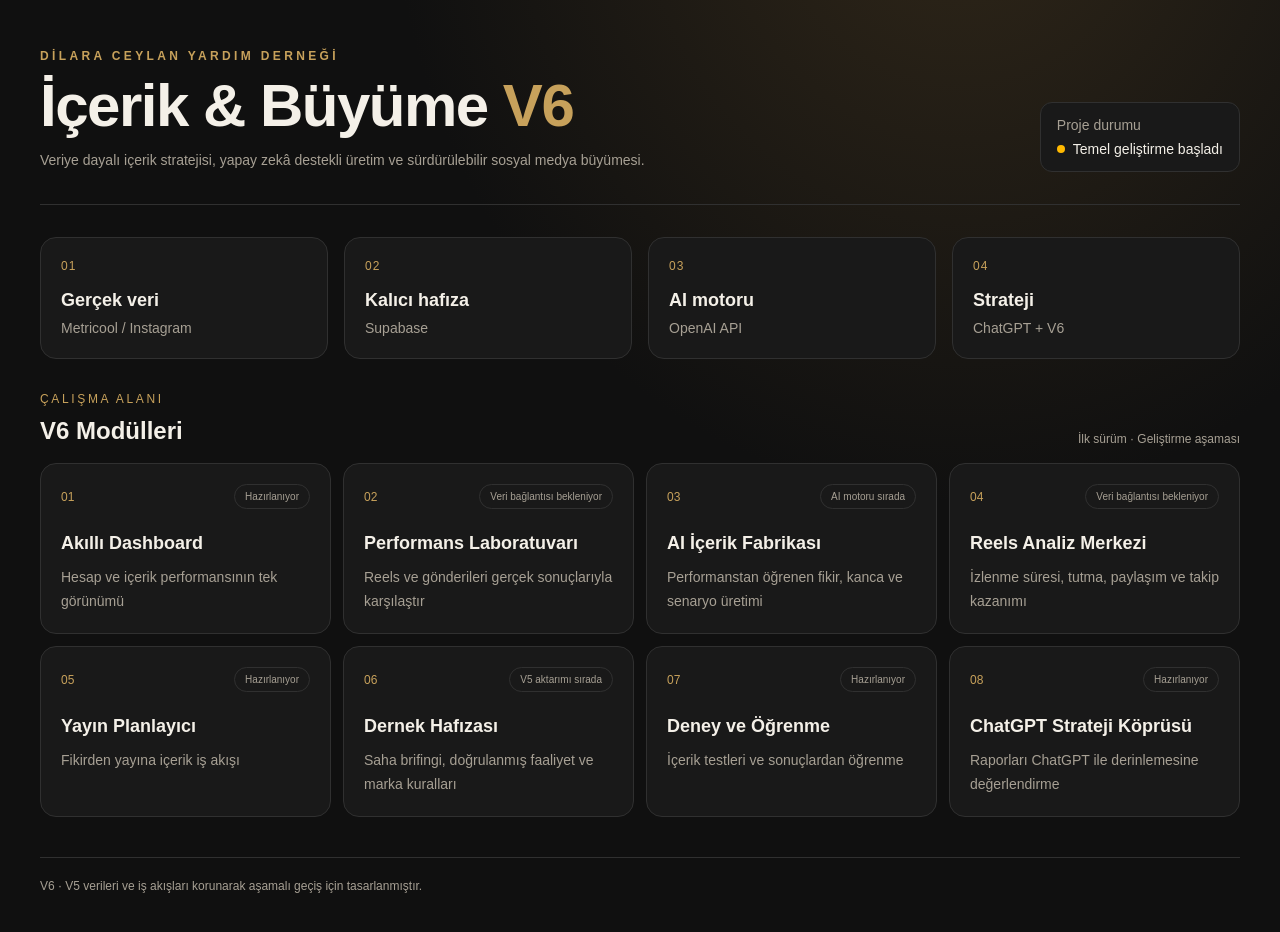
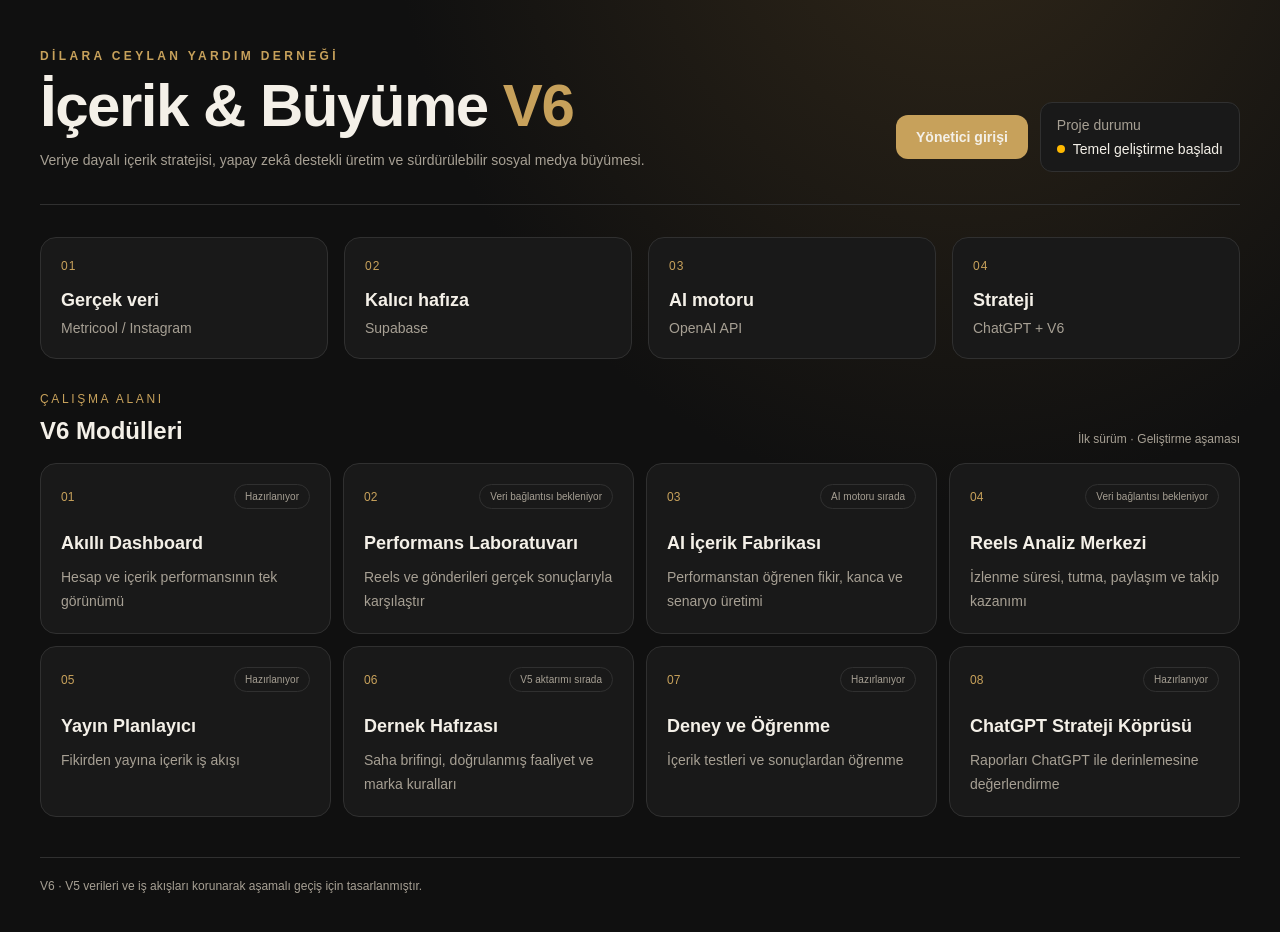
Before and after one commit to mehmetqezqinci/icerik-fabrikasi, a Next.js app: page / in a window 1280 px wide. Shown: the top 932 px of the page. Built offline with nearby package versions, Linux system fonts and the light colour scheme.

Commit message:
feat(v6): add admin login entry point to home page

```diff
--- a/app/page.tsx
+++ b/app/page.tsx
@@ -19,9 +19,12 @@ export default function Home() {
             <h1 className="text-4xl font-semibold tracking-tight md:text-6xl">İçerik & Büyüme <span className="text-[var(--gold)]">V6</span></h1>
             <p className="mt-3 max-w-2xl text-sm leading-6 text-[var(--muted)]">Veriye dayalı içerik stratejisi, yapay zekâ destekli üretim ve sürdürülebilir sosyal medya büyümesi.</p>
           </div>
-          <div className="rounded-xl border border-[var(--line)] bg-[var(--panel)] px-4 py-3 text-sm">
-            <div className="text-[var(--muted)]">Proje durumu</div>
-            <div className="mt-1 flex items-center gap-2 font-medium"><span className="h-2 w-2 rounded-full bg-amber-400" /> Temel geliştirme başladı</div>
+          <div className="flex flex-col gap-3 sm:flex-row sm:items-center">
+            <a href="/login" className="rounded-xl bg-[var(--gold)] px-5 py-3 text-center text-sm font-semibold text-black">Yönetici girişi</a>
+            <div className="rounded-xl border border-[var(--line)] bg-[var(--panel)] px-4 py-3 text-sm">
+              <div className="text-[var(--muted)]">Proje durumu</div>
+              <div className="mt-1 flex items-center gap-2 font-medium"><span className="h-2 w-2 rounded-full bg-amber-400" /> Temel geliştirme başladı</div>
+            </div>
           </div>
         </header>
 
```
